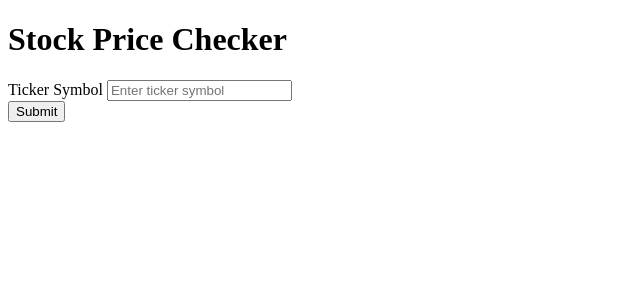
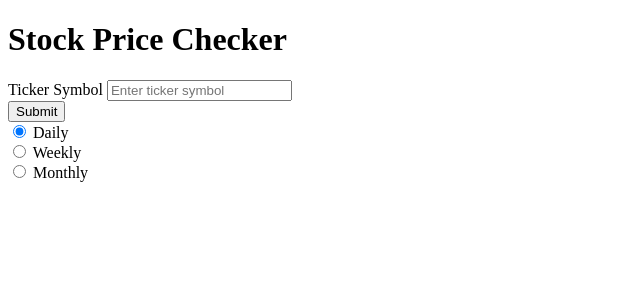
Before and after one commit to teagan-donnelly/MarketLens, a Python web app: template templates/index.html in a window 1280 px wide. Shown: the top 300 px of the page, without its empty margins (0-640 px from the left). Run offline with Jinja, Linux system fonts and the light colour scheme; the template is opened without the code that fills it, so the values that code supplies are empty.

Commit message:
Update index.html radio buttons

```diff
--- a/templates/index.html
+++ b/templates/index.html
@@ -16,6 +16,31 @@
     <label for="symbol">Ticker Symbol</label>
     <input type="text" name="symbol" placeholder="Enter ticker symbol" />
   </div>
-  <!-- Radio buttons will be placed here in the next step. -->
   <button type="submit">Submit</button>
 </form>
+
+<div>
+  <input
+    type="radio"
+    id="daily"
+    name="interval"
+    value="TIME_SERIES_DAILY"
+    checked
+  />
+  <label for="daily">Daily</label>
+</div>
+
+<div>
+  <input type="radio" id="weekly" name="interval" value="TIME_SERIES_WEEKLY" />
+  <label for="weekly">Weekly</label>
+</div>
+
+<div>
+  <input
+    type="radio"
+    id="monthly"
+    name="interval"
+    value="TIME_SERIES_MONTHLY"
+  />
+  <label for="monthly">Monthly</label>
+</div>
```
